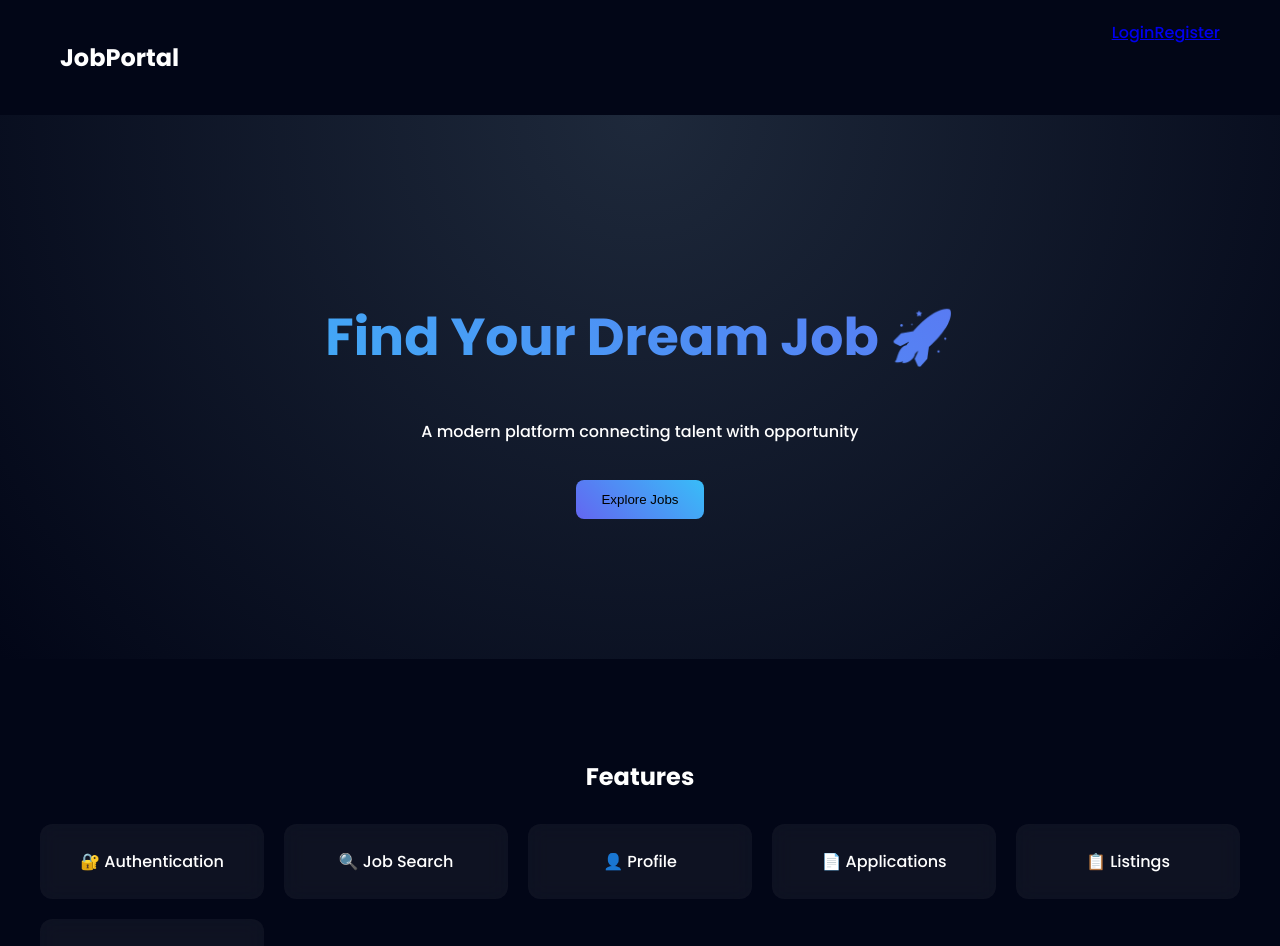
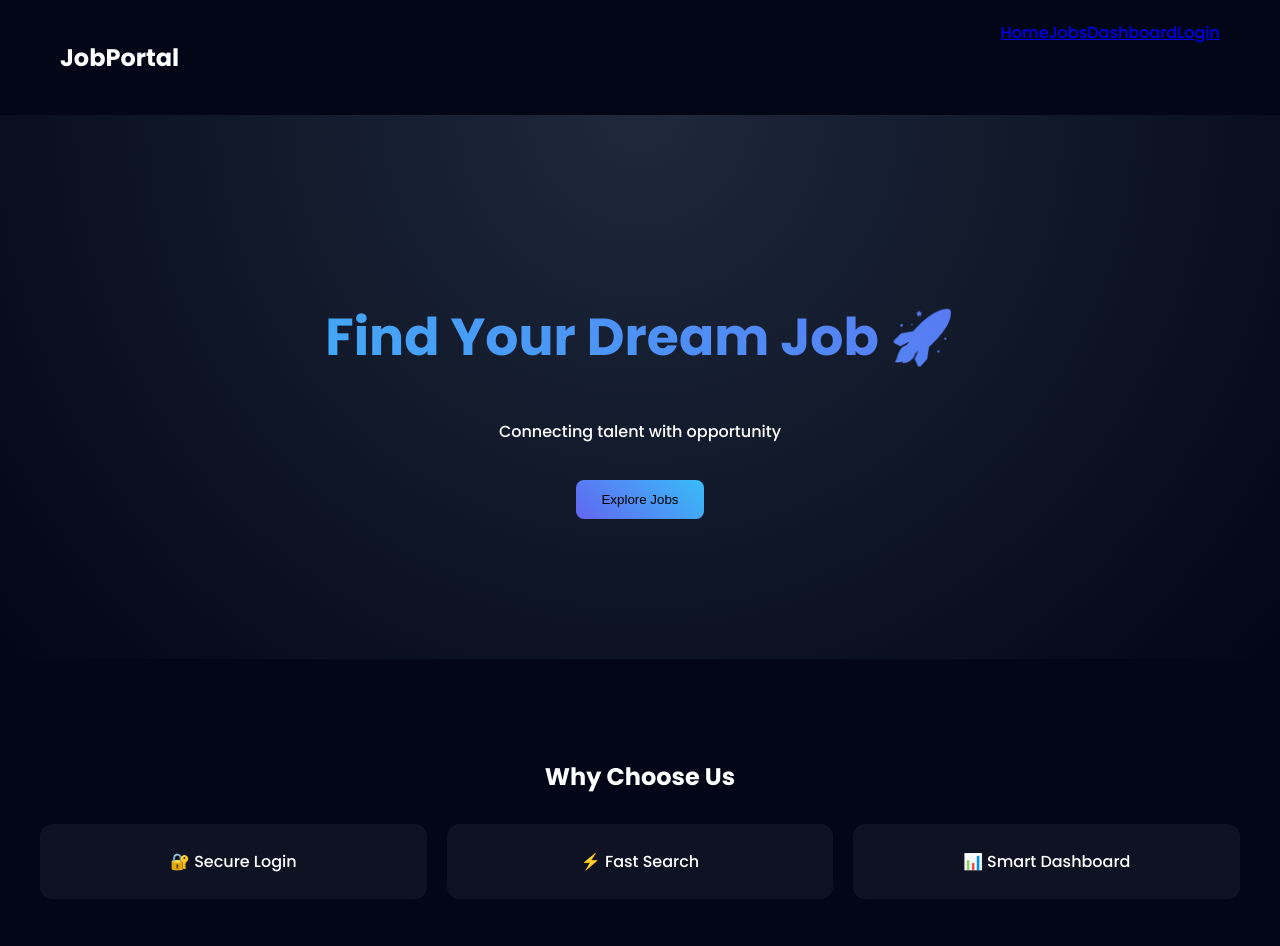
Before and after one commit to tusharbisen01/Job-Listing-Portal-app, a React (Vite) app in the folder Frontend/: page / in a window 1280 px wide. Shown: the top 946 px of the page. Built offline with nearby package versions, Linux system fonts and the light colour scheme.

Commit message:
Update Home.jsx

```diff
--- a/Frontend/src/pages/Home.jsx
+++ b/Frontend/src/pages/Home.jsx
@@ -1,31 +1,26 @@
 import React from "react";
+import { Link } from "react-router-dom";
+import Navbar from "../components/Navbar";
 
 export default function Home() {
   return (
     <div>
-      <header className="navbar">
-        <h2>JobPortal</h2>
-        <div>
-          <a href="/login">Login</a>
-          <a href="#" className="btn">Register</a>
-        </div>
-      </header>
+      <Navbar />
 
       <section className="hero">
         <h1>Find Your Dream Job 🚀</h1>
-        <p>A modern platform connecting talent with opportunity</p>
-        <button>Explore Jobs</button>
+        <p>Connecting talent with opportunity</p>
+        <Link to="/jobs">
+          <button className="primary">Explore Jobs</button>
+        </Link>
       </section>
 
       <section className="features">
-        <h2>Features</h2>
+        <h2>Why Choose Us</h2>
         <div className="grid">
-          <div className="card">🔐 Authentication</div>
-          <div className="card">🔍 Job Search</div>
-          <div className="card">👤 Profile</div>
-          <div className="card">📄 Applications</div>
-          <div className="card">📋 Listings</div>
-          <div className="card">📊 Dashboard</div>
+          <div className="card">🔐 Secure Login</div>
+          <div className="card">⚡ Fast Search</div>
+          <div className="card">📊 Smart Dashboard</div>
         </div>
       </section>
     </div>
```
